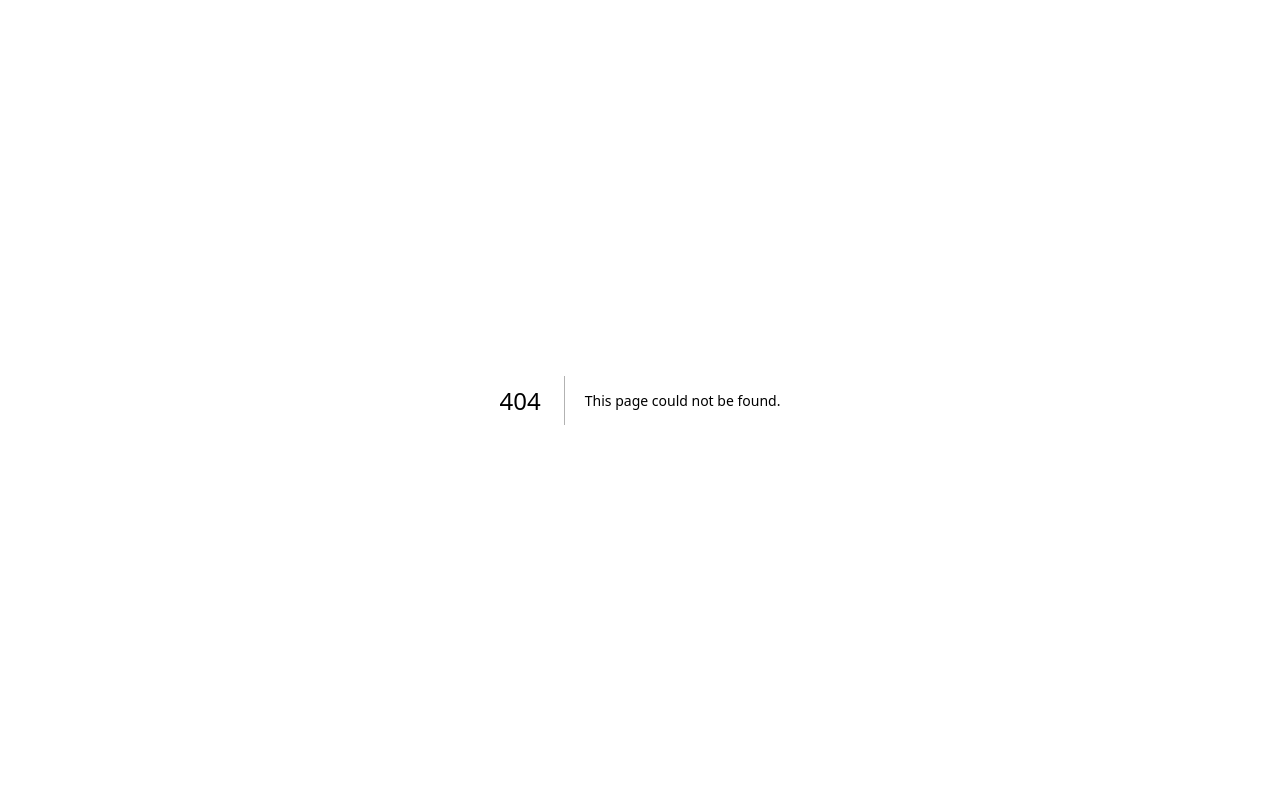
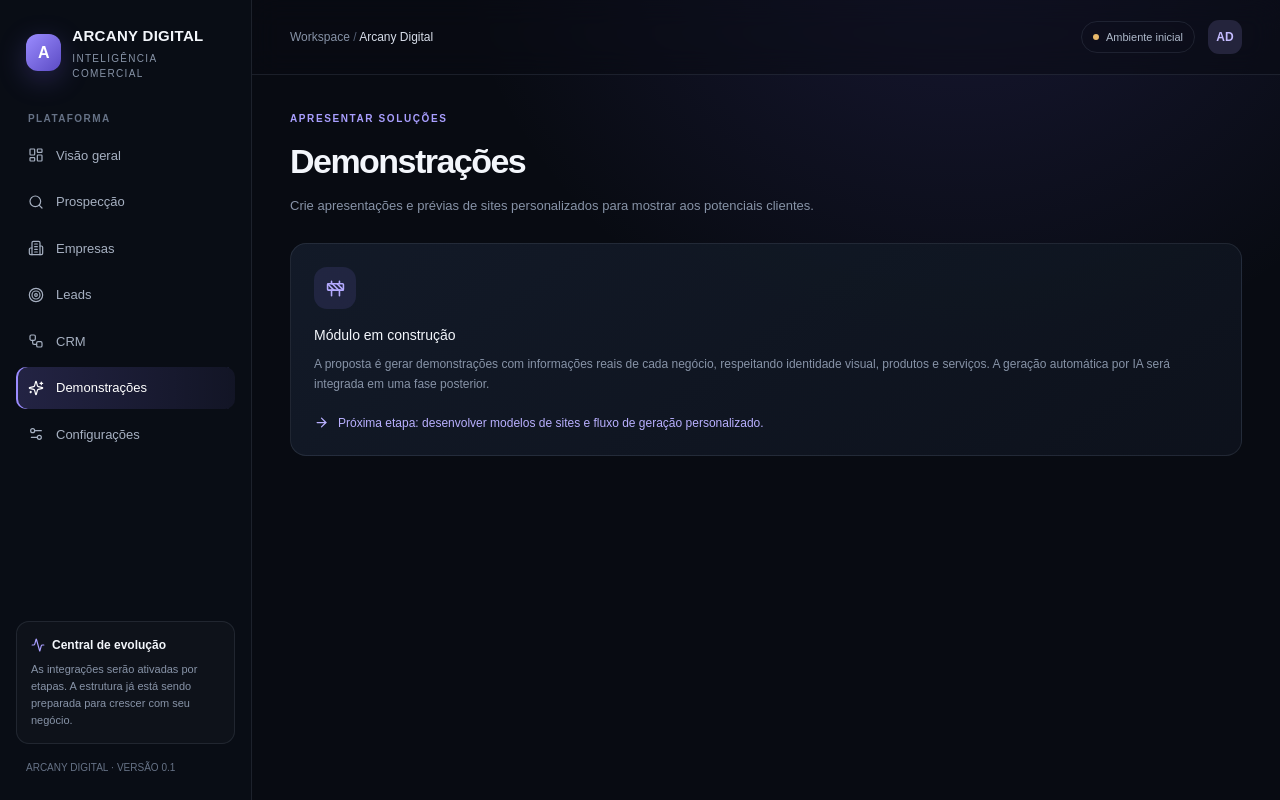
Before and after one commit to wchagas73-lang/arcany-digital-, a Next.js app: page /demonstracoes in a window 1280 px wide. Before the commit this address had no page. Built offline with nearby package versions, Linux system fonts and the light colour scheme.

Commit message:
feat: adicionar src/app/demonstracoes/page.tsx

```diff
--- /dev/null
+++ b/src/app/demonstracoes/page.tsx
@@ -0,0 +1,5 @@
+import { ModulePage } from "@/components/module-page";
+
+export default function DemonstracoesPage() {
+  return <ModulePage eyebrow="Apresentar soluções" title="Demonstrações" description="Crie apresentações e prévias de sites personalizados para mostrar aos potenciais clientes." purpose="A proposta é gerar demonstrações com informações reais de cada negócio, respeitando identidade visual, produtos e serviços. A geração automática por IA será integrada em uma fase posterior." nextStep="desenvolver modelos de sites e fluxo de geração personalizado." />;
+}
```
